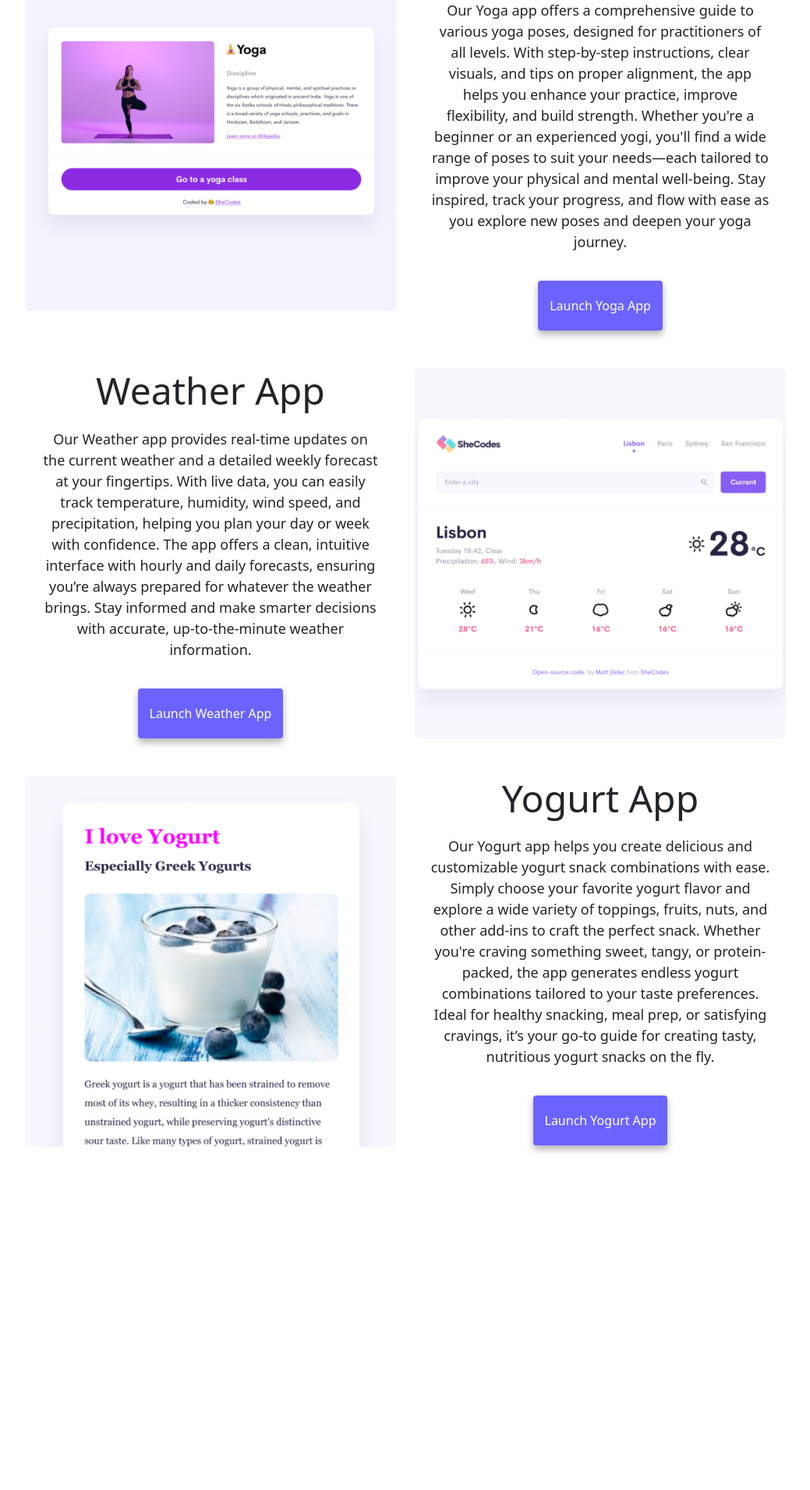
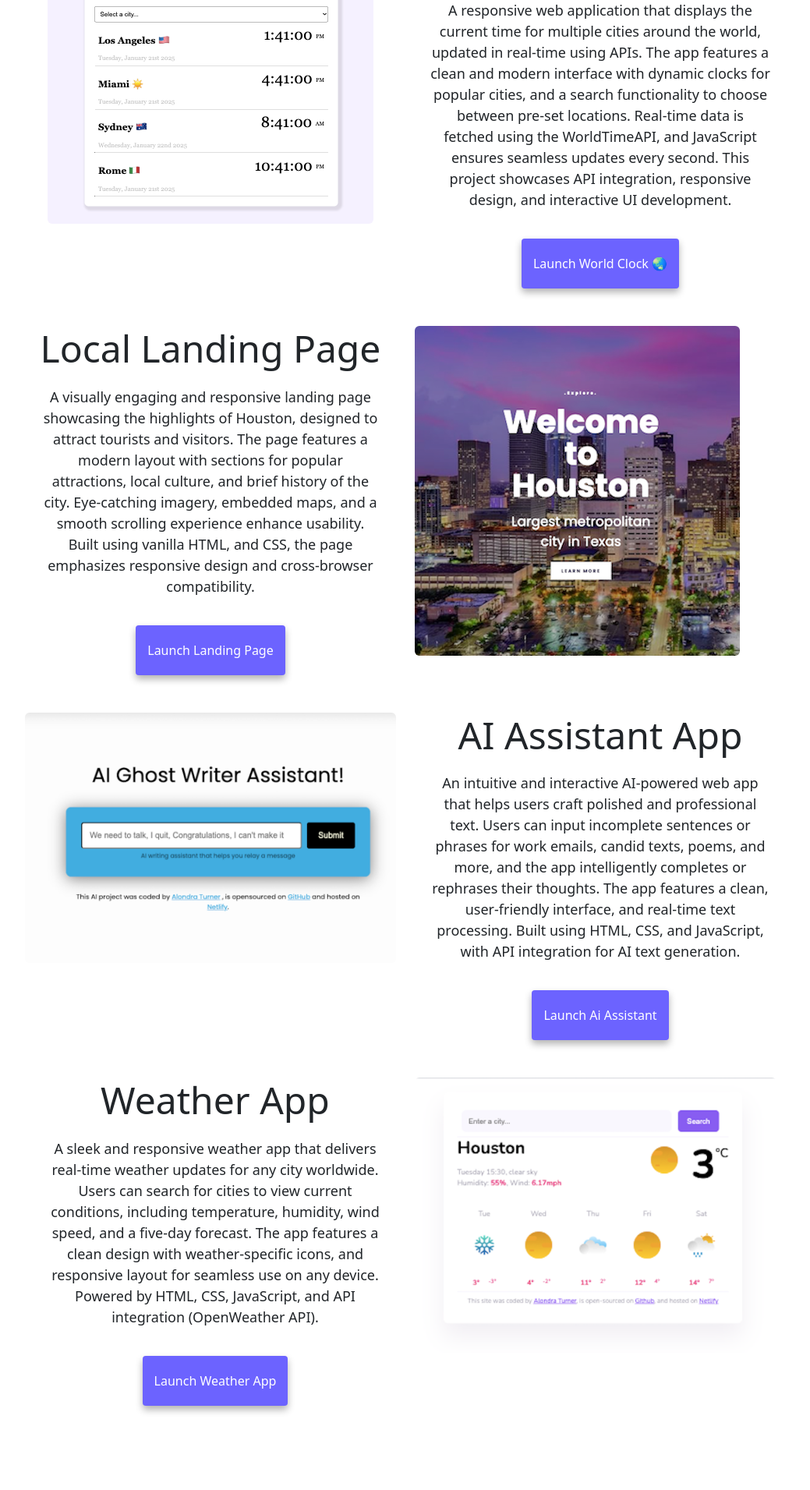
Before and after one commit to AlondraHackerBae/alondra-frontEnd_dev, a website: page index.html in a window 1280 px wide. Shown: the part 485-2396 px from the top of the page at 78% size, without its empty margins (120-1159 px from the left). Before the commit the page ends 2062 px from the top, so only its background shows below. Drawn offline with nearby package versions, Linux system fonts and the light colour scheme.

Commit message:
updating projects

```diff
--- a/index.html
+++ b/index.html
@@ -9,7 +9,7 @@
     />
     <meta name="viewport" content="width=device-width, initial-scale=1.0" />
     <title>Front-end Developer -Alondra Turner</title>
-    <link rel="stylesheet" href="style.css" />
+    <link rel="stylesheet" href="src/style.css" />
     <link
       href="https://cdn.jsdelivr.net/npm/bootstrap@5.3.3/dist/css/bootstrap.min.css"
       rel="stylesheet"
@@ -81,26 +81,24 @@
       <div class="row">
         <div class="col-md-6">
           <img
-            src="images/yoga.png"
+            src="images/clock.png"
             alt="Image of yoga project"
             class="img-fluid rounded"
           />
         </div>
         <div class="col-sm-6 img-fluid rounded">
-          <h2>Yoga App</h2>
+          <h2>World Clock App</h2>
           <p>
-            Our Yoga app offers a comprehensive guide to various yoga poses,
-            designed for practitioners of all levels. With step-by-step
-            instructions, clear visuals, and tips on proper alignment, the app
-            helps you enhance your practice, improve flexibility, and build
-            strength. Whether you're a beginner or an experienced yogi, you'll
-            find a wide range of poses to suit your needs—each tailored to
-            improve your physical and mental well-being. Stay inspired, track
-            your progress, and flow with ease as you explore new poses and
-            deepen your yoga journey.
+            A responsive web application that displays the current time for multiple
+            cities around the world, updated in real-time using APIs. The app features
+            a clean and modern interface with dynamic clocks for popular cities, and a
+            search functionality to choose between pre-set locations.
+            Real-time data is fetched using the WorldTimeAPI, and JavaScript ensures
+            seamless updates every second. This project showcases API integration,
+            responsive design, and interactive UI development.
           </p>
           <button class="primary-link project-link mb-5" title="Yogo project">
-            Launch Yoga App
+            <a href="https://astheworldspins.netlify.app/" target="_blank" alt="">Launch World Clock 🌏</a>
           </button>
         </div>
       </div>
@@ -109,24 +107,22 @@
     <div class="container text-center">
       <div class="row">
         <div class="col-sm-6 img-fluid rounded d-none d-sm-block">
-          <h2>Weather App</h2>
+          <h2>Local Landing Page</h2>
           <p>
-            Our Weather app provides real-time updates on the current weather
-            and a detailed weekly forecast at your fingertips. With live data,
-            you can easily track temperature, humidity, wind speed, and
-            precipitation, helping you plan your day or week with confidence.
-            The app offers a clean, intuitive interface with hourly and daily
-            forecasts, ensuring you’re always prepared for whatever the weather
-            brings. Stay informed and make smarter decisions with accurate,
-            up-to-the-minute weather information.
+            A visually engaging and responsive landing page showcasing the highlights
+             of Houston, designed to attract tourists and visitors. The page features
+             a modern layout with sections for popular attractions, local culture, and
+             brief history of the city. Eye-catching imagery, embedded maps, and a smooth
+             scrolling experience enhance usability. Built using vanilla HTML, and CSS,
+             the page emphasizes responsive design and cross-browser compatibility.
           </p>
           <button class="primary-link project-link mb-5" title="Weather project">
-            Launch Weather App
+            <a href="https://houston-travel-page.netlify.app/" target="_blank" alt="">Launch Landing Page</a>
           </button>
         </div>
         <div class="col-sm-6">
           <img
-            src="images/weather.png"
+            src="images/houston.png"
             alt="Image of weather project"
             class="img-fluid rounded d-none d-sm-block"
           />
@@ -138,28 +134,55 @@
       <div class="row">
         <div class="col-md-6">
           <img
-            src="images/yogurt.png"
+            src="images/ai-asst.png"
             alt="Image of yogurt project"
             class="img-fluid rounded d-none d-sm-block"
           />
         </div>
         <div class="col-md-6 img-fluid rounded">
-          <h2>Yogurt App</h2>
+          <h2>AI Assistant App</h2>
           <p>
-            Our Yogurt app helps you create delicious and customizable yogurt
-            snack combinations with ease. Simply choose your favorite yogurt
-            flavor and explore a wide variety of toppings, fruits, nuts, and
-            other add-ins to craft the perfect snack. Whether you're craving
-            something sweet, tangy, or protein-packed, the app generates endless
-            yogurt combinations tailored to your taste preferences. Ideal for
-            healthy snacking, meal prep, or satisfying cravings, it’s your go-to
-            guide for creating tasty, nutritious yogurt snacks on the fly.
+            An intuitive and interactive AI-powered web app that helps users craft
+             polished and professional text. Users can input incomplete sentences
+             or phrases for work emails, candid texts, poems, and more,
+             and the app intelligently completes or rephrases their thoughts. The
+             app features a clean, user-friendly interface, and real-time text processing.
+             Built using HTML, CSS, and JavaScript, with API integration for AI text
+             generation.
           </p>
           <button class="primary-link project-link mb-5" title="Yogurt project">
-            Launch Yogurt App
+            <a href="https://invisibleink.netlify.app/" target="_blank" alt="">Launch Ai Assistant</a>
           </button>
         </div>
       </div>
+
+      <div class="container text-center">
+      <div class="row">
+        <div class="col-sm-6 img-fluid rounded d-none d-sm-block">
+          <h2>Weather App</h2>
+          <p>
+            A sleek and responsive weather app that delivers real-time weather
+            updates for any city worldwide. Users can search for cities to view
+             current conditions, including temperature, humidity, wind speed, and
+             a five-day forecast. The app features a clean design with weather-specific
+             icons, and responsive layout for seamless use on any device. Powered by HTML,
+             CSS, JavaScript, and API integration (OpenWeather API).
+          </p>
+          <button class="primary-link project-link mb-5" title="Weather project">
+            <a href="https://notsocloudyforecast.netlify.app/" target="_blank" alt="">Launch Weather App</a>
+          </button>
+        </div>
+        <div class="col-sm-6">
+          <img
+            src="images/weather2.png"
+            alt="Image of weather project"
+            class="img-fluid rounded d-none d-sm-block"
+          />
+        </div>
+      </div>
+    </div>
+
+
     </div>
   </body>
 </html>
--- a/style.css
+++ b/src/style.css
@@ -46,6 +46,10 @@ p {
   box-shadow: var(--box-shadow);
   color: white;
   border: none;
+}
+.primary-link a {
+  color: white;
+  text-decoration: none;
 }
 
 .navigation-links {
```
Also changed, not shown: images/ai-asst.png (added), images/clock.png (added), images/houston.png (added), images/weather2.png (added), 2 other files.
